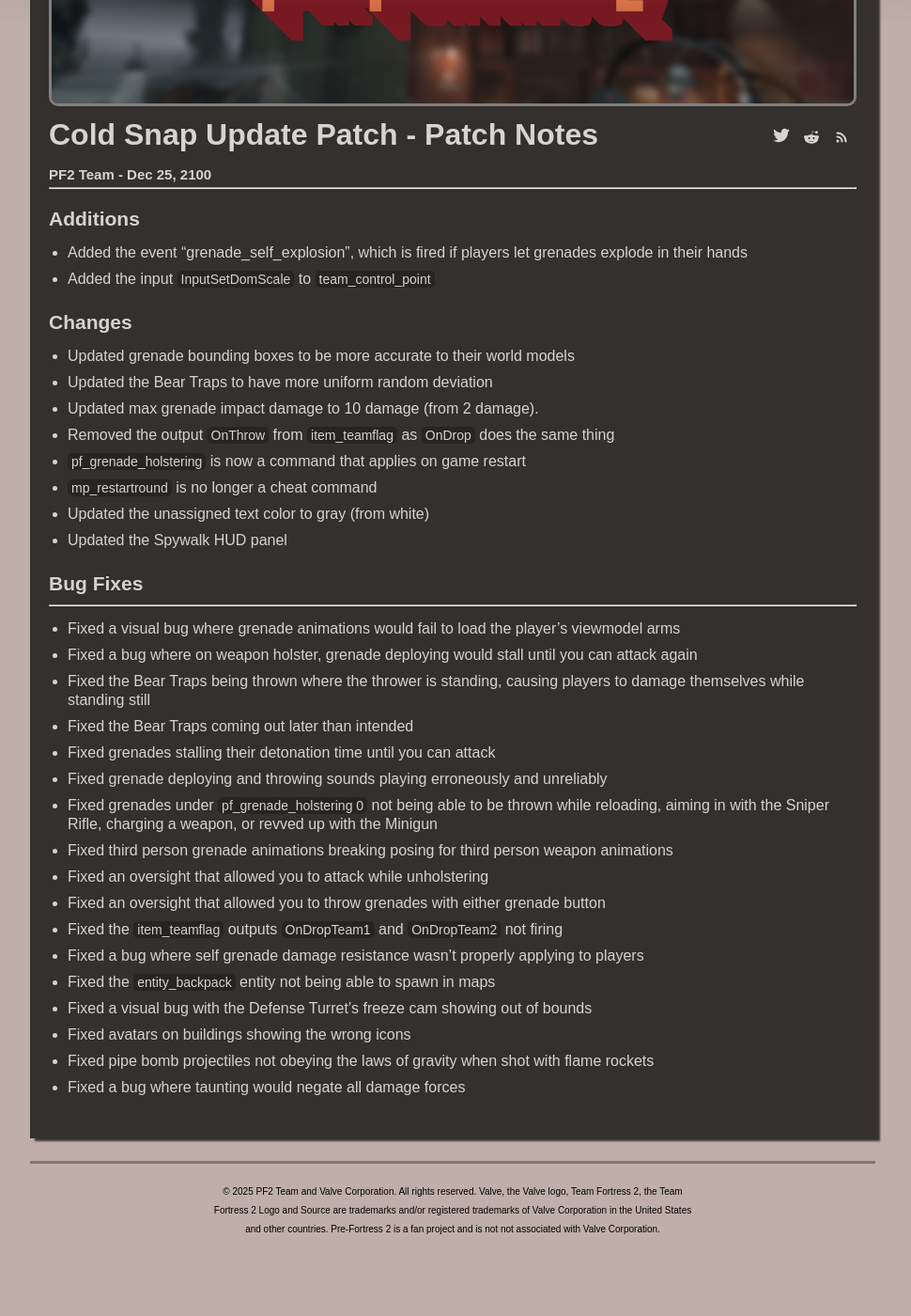
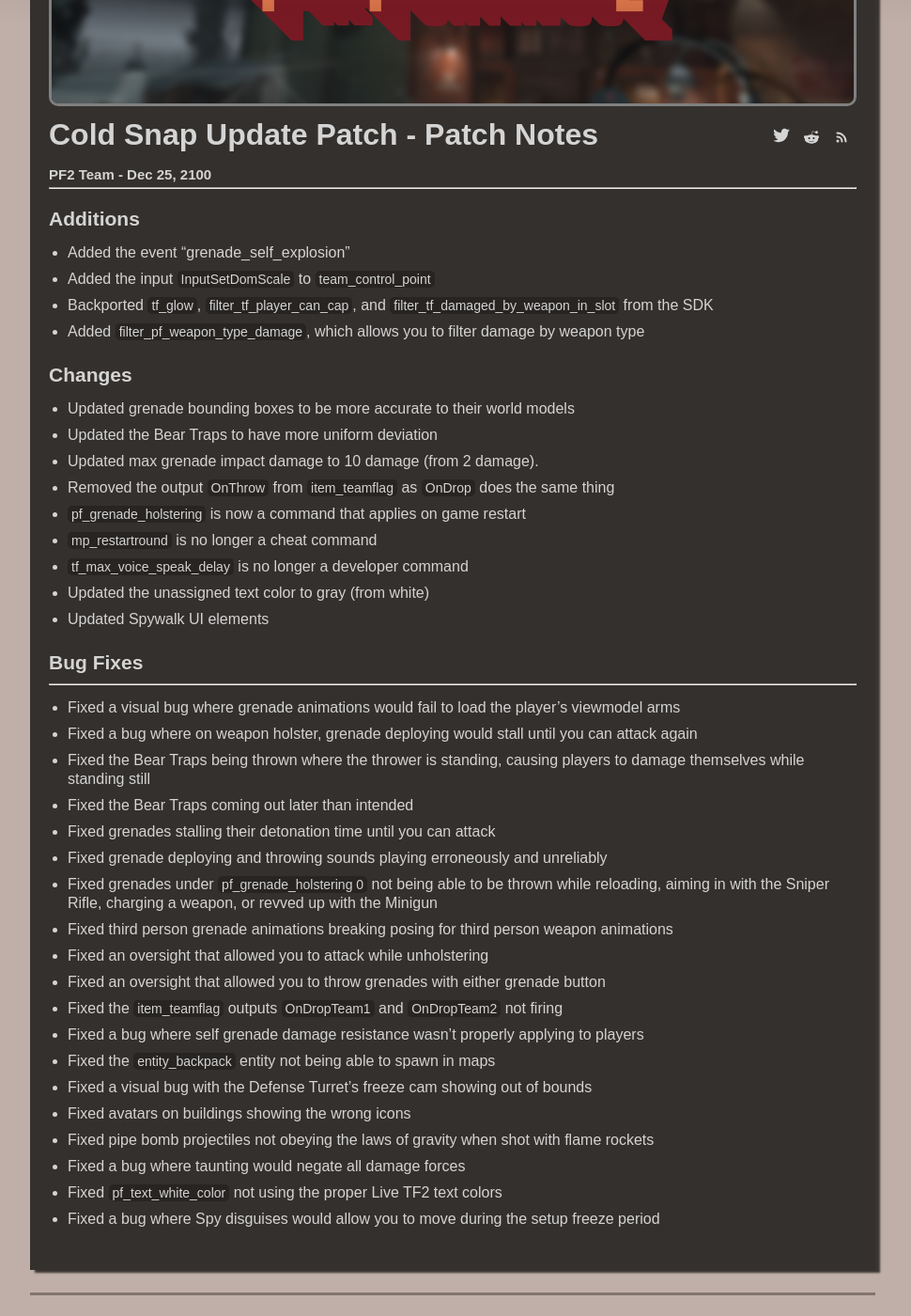
Before and after one commit to Pre-Fortress-2/PF2-Website, a Jekyll site: the page built from _posts/updates/2025-12-31-update-075.md, in a window 1280 px wide and 1400 px high, scrolled down 494 px. Shown: the whole window at 94% size, without its empty margins (158-1128 px from the left). Built offline with Jekyll 4.4.1, drawn with Linux system fonts in a browser that asks for light colours; before the commit the page ends 1832 px from its top, so only the background shows below that.

Commit message:
update: update 0.7.5 patch notes

```diff
--- a/_posts/updates/2025-12-31-update-075.md
+++ b/_posts/updates/2025-12-31-update-075.md
@@ -15,18 +15,21 @@
 ---
 
 ## Additions
-- Added the event "grenade_self_explosion", which is fired if players let grenades explode in their hands
+- Added the event "grenade_self_explosion"
 - Added the input ``InputSetDomScale`` to ``team_control_point``
+- Backported ``tf_glow``, ``filter_tf_player_can_cap``, and ``filter_tf_damaged_by_weapon_in_slot`` from the SDK
+- Added ``filter_pf_weapon_type_damage``, which allows you to filter damage by weapon type
 
 ## Changes
 - Updated grenade bounding boxes to be more accurate to their world models
-- Updated the Bear Traps to have more uniform random deviation
+- Updated the Bear Traps to have more uniform deviation
 - Updated max grenade impact damage to 10 damage (from 2 damage).
 - Removed the output ``OnThrow`` from ``item_teamflag`` as ``OnDrop`` does the same thing
 - ``pf_grenade_holstering`` is now a command that applies on game restart
 - ``mp_restartround`` is no longer a cheat command
+- ``tf_max_voice_speak_delay`` is no longer a developer command
 - Updated the unassigned text color to gray (from white)
-- Updated the Spywalk HUD panel
+- Updated Spywalk UI elements
 
 ## Bug Fixes
 ---
@@ -47,3 +50,5 @@
 - Fixed avatars on buildings showing the wrong icons
 - Fixed pipe bomb projectiles not obeying the laws of gravity when shot with flame rockets
 - Fixed a bug where taunting would negate all damage forces
+- Fixed ``pf_text_white_color`` not using the proper Live TF2 text colors
+- Fixed a bug where Spy disguises would allow you to move during the setup freeze period
```
